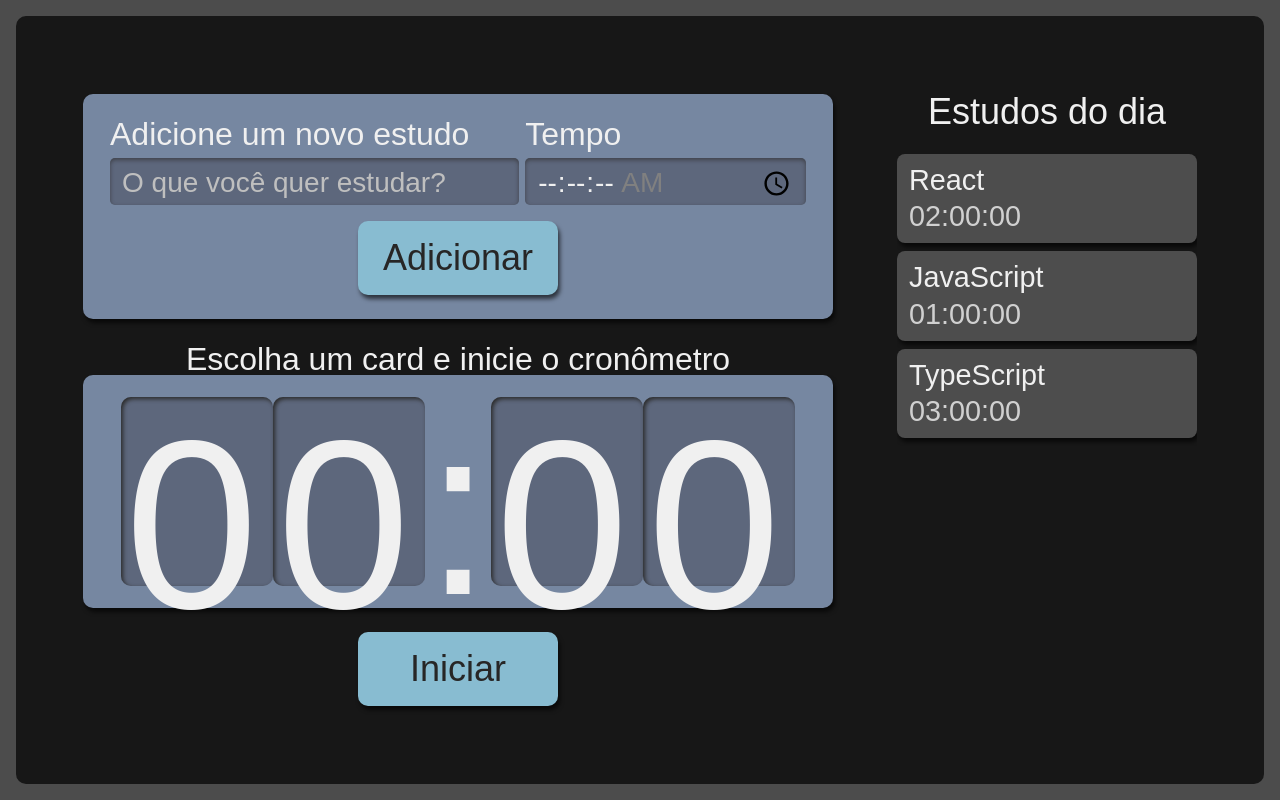
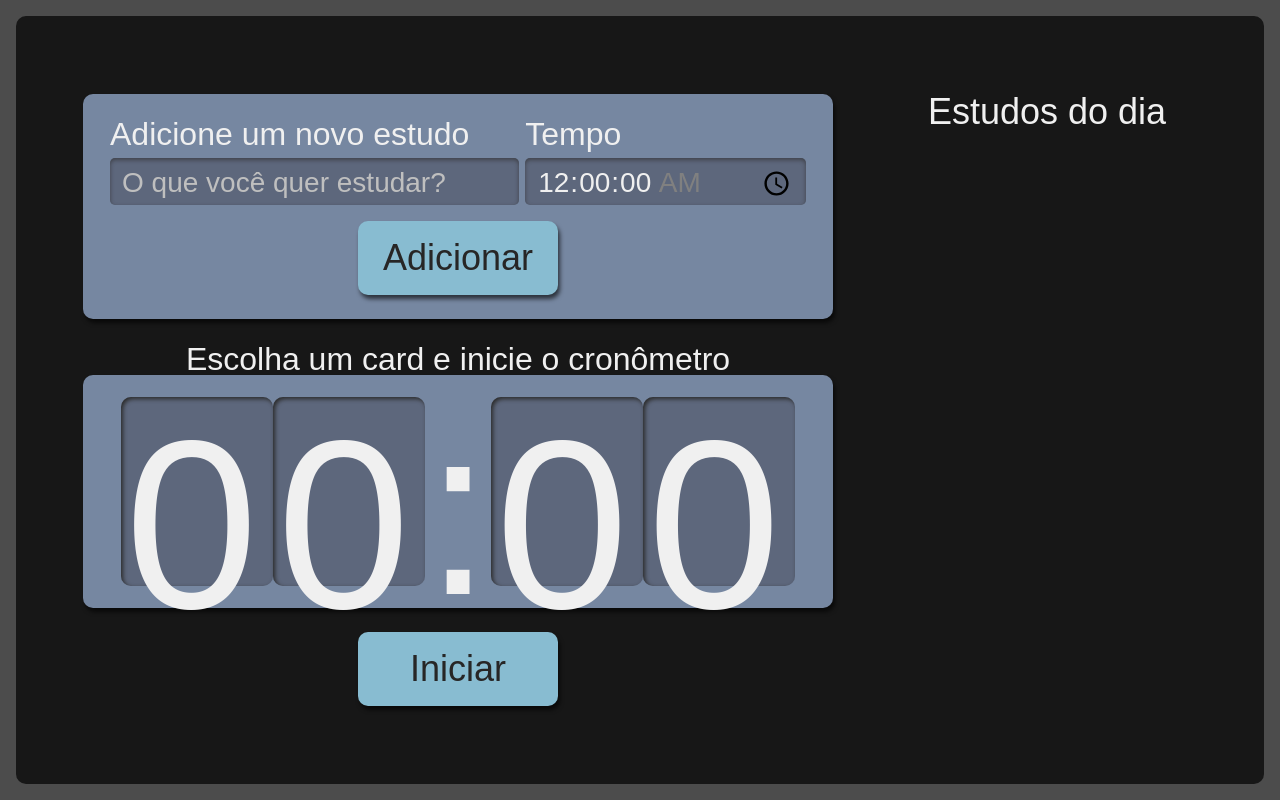
Before and after one commit to ThiagoZambelli/react-typescript, a React (Create React App) app: page / in a window 1280 px wide. Built offline with nearby package versions, Linux system fonts and the light colour scheme.

Commit message:
Finalização da aula 5

```diff
--- a/package.json
+++ b/package.json
@@ -14,6 +14,7 @@
     "react-dom": "^18.2.0",
     "react-scripts": "5.0.1",
     "typescript": "^4.9.5",
+    "uuid": "^9.0.0",
     "web-vitals": "^2.1.4"
   },
   "scripts": {
@@ -39,5 +40,8 @@
       "last 1 firefox version",
       "last 1 safari version"
     ]
+  },
+  "devDependencies": {
+    "@types/uuid": "^9.0.1"
   }
 }
--- a/src/App.tsx
+++ b/src/App.tsx
@@ -1,16 +1,20 @@
-import React from 'react';
+import React, { useState } from 'react';
 import Formulario from './components/Formulario';
 import Lista from './components/Lista';
 import styles from './App.module.css';
 import Cronometro from './components/Cronometro';
+import { ITarefa } from './types/tarefas';
 
 
 function App() {
+
+  const [tarefas, setTarefas] = useState<ITarefa[]>([])
+
   return (
     <div className={styles.app}>
-     <Formulario />
-     <Lista />
-     <Cronometro />
+      <Formulario setTarefas={setTarefas} />
+      <Lista tarefas={tarefas} />
+      <Cronometro />
     </div>
   );
 }
--- a/src/components/Botao/index.tsx
+++ b/src/components/Botao/index.tsx
@@ -1,10 +1,11 @@
 import React from 'react';
 import styles from './Botao.module.css'
 
-class Botao extends React.Component<{texto:string}>{
+class Botao extends React.Component<{ texto: string, type?: "button" | "submit" | "reset" | undefined }>{
     render() {
-        return(
-            <button className={styles.botao}>
+        const {type= "button" } = this.props;
+        return (
+            <button type={type} className={styles.botao}>
                 {this.props.texto}
             </button>
         )
--- a/src/components/Formulario/index.tsx
+++ b/src/components/Formulario/index.tsx
@@ -1,11 +1,37 @@
 import React from 'react';
 import Botao from '../Botao';
 import style from './Formulario.module.css';
+import { ITarefa } from '../../types/tarefas';
+import {v4 as uuidv4} from 'uuid'
 
-class Formulario extends React.Component {
+class Formulario extends React.Component<{
+    setTarefas: React.Dispatch<React.SetStateAction<ITarefa[]>>
+}>{
+    state = {
+        tarefa: "",
+        tempo: "00:00"
+    }
+
+    novaTarefa(e: React.FormEvent<HTMLFormElement>) {
+        e.preventDefault();
+        this.props.setTarefas(antigas =>
+            [...antigas,
+            {
+                ...this.state,
+                selecionado: false,
+                completado: false,
+                id: uuidv4()
+            }
+            ])
+        this.setState({
+            tarefa: "",
+            tempo: "00:00"
+        })
+    }
+
     render() {
         return (
-            <form className={style.novaTarefa}>
+            <form className={style.novaTarefa} onSubmit={this.novaTarefa.bind(this)}>
                 <div className={style.inputContainer}>
                     <label htmlFor='tarefa'>
                         Adicione um novo estudo
@@ -15,6 +41,8 @@ class Formulario extends React.Component {
                         name='tarefa'
                         id='tarefa'
                         placeholder='O que você quer estudar?'
+                        value={this.state.tarefa}
+                        onChange={evento => this.setState({ ...this.state, tarefa: evento.target.value })}
                         required
                     />
                 </div>
@@ -29,11 +57,12 @@ class Formulario extends React.Component {
                         id='tempo'
                         min="00:00:00"
                         max="01:30:00"
+                        value={this.state.tempo}
+                        onChange={evento => this.setState({ ...this.state, tempo: evento.target.value })}
                         required
                     />
                 </div>
-                <Botao texto='Adicionar'/>
-
+                <Botao texto='Adicionar' type="submit" />
             </form>
         )
     }
--- a/src/components/Lista/Item/index.tsx
+++ b/src/components/Lista/Item/index.tsx
@@ -1,9 +1,10 @@
+import { ITarefa } from '../../../types/tarefas'
 import style from './Item.module.css'
 
-function Item({tarefa, id, tempo}:{id:number, tarefa:string, tempo:string }) {
+function Item({tarefa, tempo, selecionado, completado, id}:ITarefa) {
 
     return (
-        <li key={id} className={style.item}>
+        <li className={style.item}>
             <h3>{tarefa}</h3>
             <span>{tempo}</span>
         </li>
--- a/src/components/Lista/index.tsx
+++ b/src/components/Lista/index.tsx
@@ -1,22 +1,13 @@
+
+import { ITarefa } from '../../types/tarefas';
 import Item from './Item';
 import style from './Lista.module.css'
 
-function Lista() {
-    const tarefas = [
-        {
-        id: 1,
-        tarefa: 'React',
-        tempo: "02:00:00"
-    },{
-        id: 2,
-        tarefa: 'JavaScript',
-        tempo: "01:00:00"
-    },{
-        id: 3,
-        tarefa: 'TypeScript',
-        tempo: "03:00:00"
-    }
-]
+
+
+
+function Lista({tarefas}:{tarefas: ITarefa[]}) {
+
     return (
         <aside className={style.listaTarefas}>
             <h2>Estudos do dia</h2>
--- /dev/null
+++ b/src/types/tarefas.ts
@@ -0,0 +1,7 @@
+export interface ITarefa {
+    tarefa: string,
+    tempo: string,
+    selecionado: boolean,
+    completado: boolean,
+    id: string
+}
```
Also changed, not shown: 2 other files (tests, documents, lock files or other folders). Lines whose indentation alone changed are shown as unchanged.
